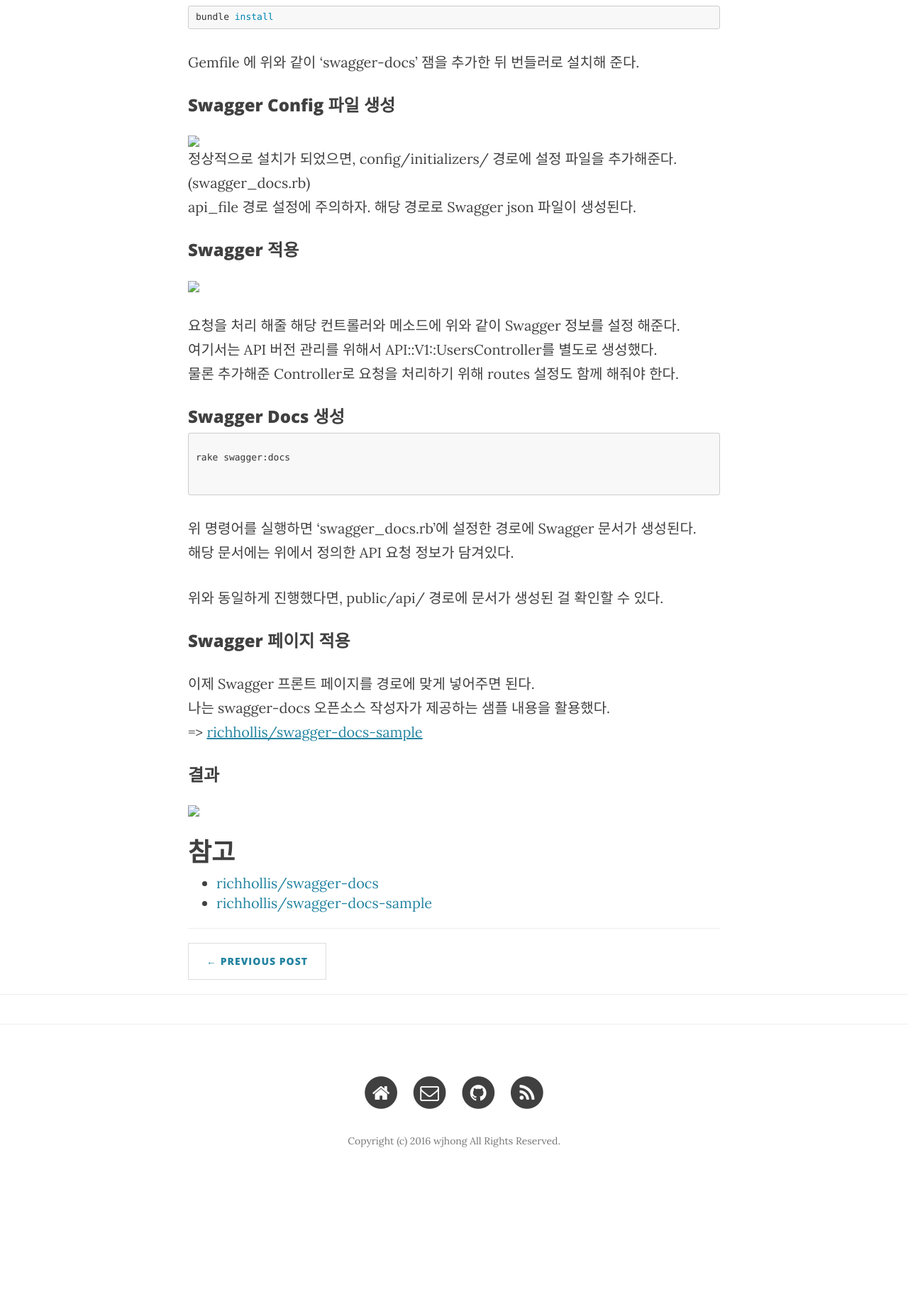
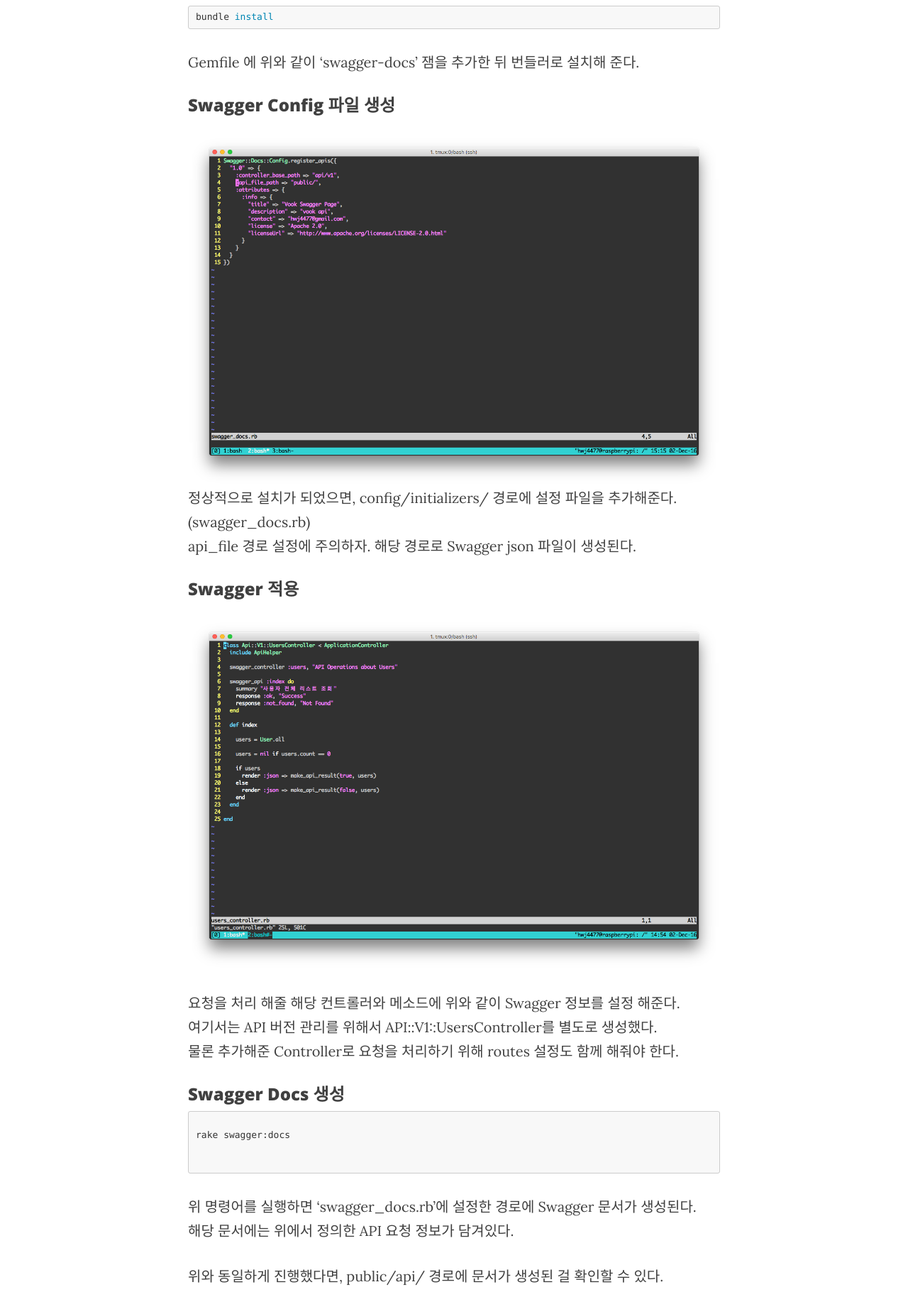
Before and after one commit to hwj4477/hwj4477.github.io, a Jekyll site: the page built from _posts/2016-12-02-Rails-Setup-Swagger.markdown, in a window 1280 px wide. Shown: the part 803-2648 px from the top of the page at 71% size. Built offline with Jekyll 4.4.1, drawn with Linux system fonts in a browser that asks for light colours; nearby versions of some CDN libraries; comment, search, counter and statistics services are not loaded; before the commit the page ends 2489 px from its top, so only the background shows below that.

Commit message:
edit post images

```diff
--- a/_posts/2016-12-02-Rails-Setup-Swagger.markdown
+++ b/_posts/2016-12-02-Rails-Setup-Swagger.markdown
@@ -30,12 +30,12 @@
 Gemfile 에 위와 같이 'swagger-docs' 잼을 추가한 뒤 번들러로 설치해 준다.
 
 ### Swagger Config 파일 생성
-<img src="../img/post/rails_swagger/rails_swagger_config.jpg">
+![Swagger Config]({{ site.url }}/img/post/rails_swagger/rails_swagger_config.jpg)
 정상적으로 설치가 되었으면, config/initializers/ 경로에 설정 파일을 추가해준다.(swagger_docs.rb)<br />
 api_file 경로 설정에 주의하자. 해당 경로로 Swagger json 파일이 생성된다.
 
 ### Swagger 적용
-<img src="../img/post/rails_swagger/rails_swagger_2.jpg">
+![Swagger Controller]({{ site.url }}/img/post/rails_swagger/rails_swagger_2.jpg)
 
 요청을 처리 해줄 해당 컨트롤러와 메소드에 위와 같이 Swagger 정보를 설정 해준다.<br />
 여기서는 API 버전 관리를 위해서 API::V1::UsersController를 별도로 생성했다.<br />
@@ -60,7 +60,7 @@
 => [richhollis/swagger-docs-sample](https://github.com/richhollis/swagger-docs-sample)
 
 ### 결과
-<img src="../img/post/rails_swagger/rails_swagger_result.jpg">
+![Swagger Result]({{ site.url }}/img/post/rails_swagger/rails_swagger_result.jpg)
 
 
 # 참고
```
